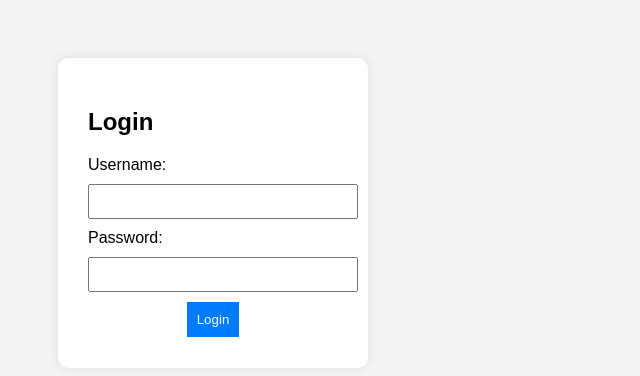
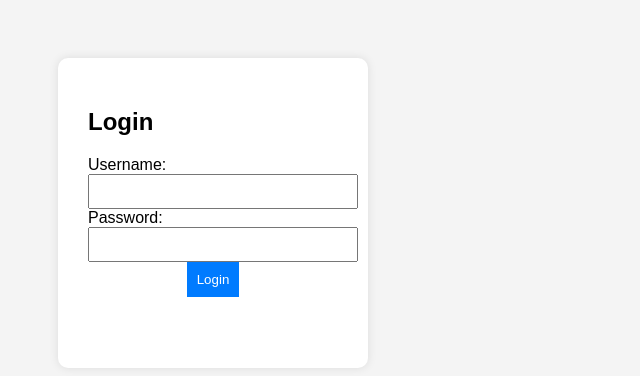
Before and after one commit to adamayliffe/customer-login, a plain HTML site: page index.html in a window 1280 px wide. Shown: the whole page, without its empty margins (0-640 px from the left). Drawn offline with Linux system fonts and the light colour scheme.

Commit message:
Update style.css

```diff
--- a/style.css
+++ b/style.css
@@ -20,7 +20,7 @@ body {
 
 input {
     display: block;
-    margin: 10px 0;
+    margin: 0;
     padding: 8px;
     width: 100%;
 }
```
